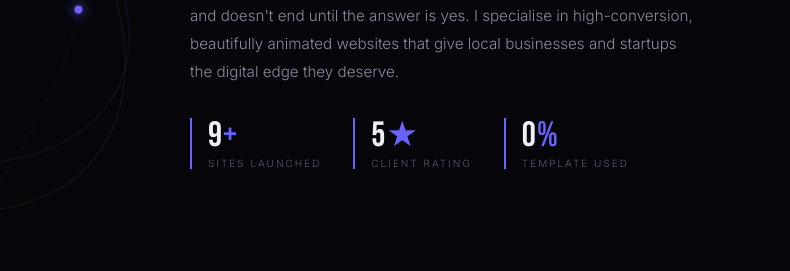
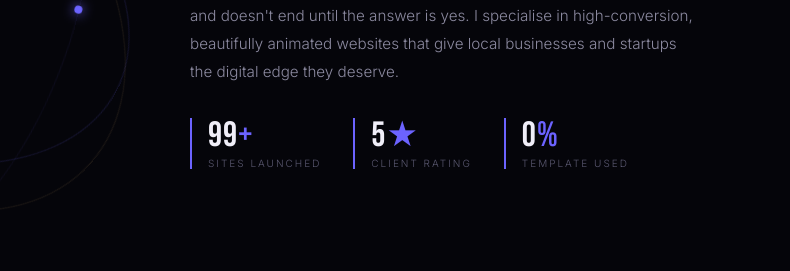
Before and after one commit to utsavaddhya/portfolio, a plain HTML site: page index.html in a window 1280 px wide. Shown: the part 1229-1500 px from the top of the page, 490-1280 px from the left. Drawn offline with Linux system fonts and the light colour scheme.

Commit message:
Update index.html

```diff
--- a/index.html
+++ b/index.html
@@ -907,7 +907,7 @@
       <h2 class="about-headline reveal rd2">Building the web,<br><em>one presence</em><br>at a time.</h2>
       <p class="about-body reveal rd3">I'm a designer and developer with an obsession for craft. Every site I build starts with one question: <em style="color:var(--indigo2)">"Will this stop someone mid-scroll?"</em> — and doesn't end until the answer is yes. I specialise in high-conversion, beautifully animated websites that give local businesses and startups the digital edge they deserve.</p>
       <div class="about-stats reveal rd4">
-        <div class="stat"><div class="stat-num">9<span>+</span></div><div class="stat-label">Sites Launched</div></div>
+        <div class="stat"><div class="stat-num">99<span>+</span></div><div class="stat-label">Sites Launched</div></div>
         <div class="stat"><div class="stat-num">5<span>★</span></div><div class="stat-label">Client Rating</div></div>
         <div class="stat"><div class="stat-num">0<span>%</span></div><div class="stat-label">Template Used</div></div>
       </div>
```
